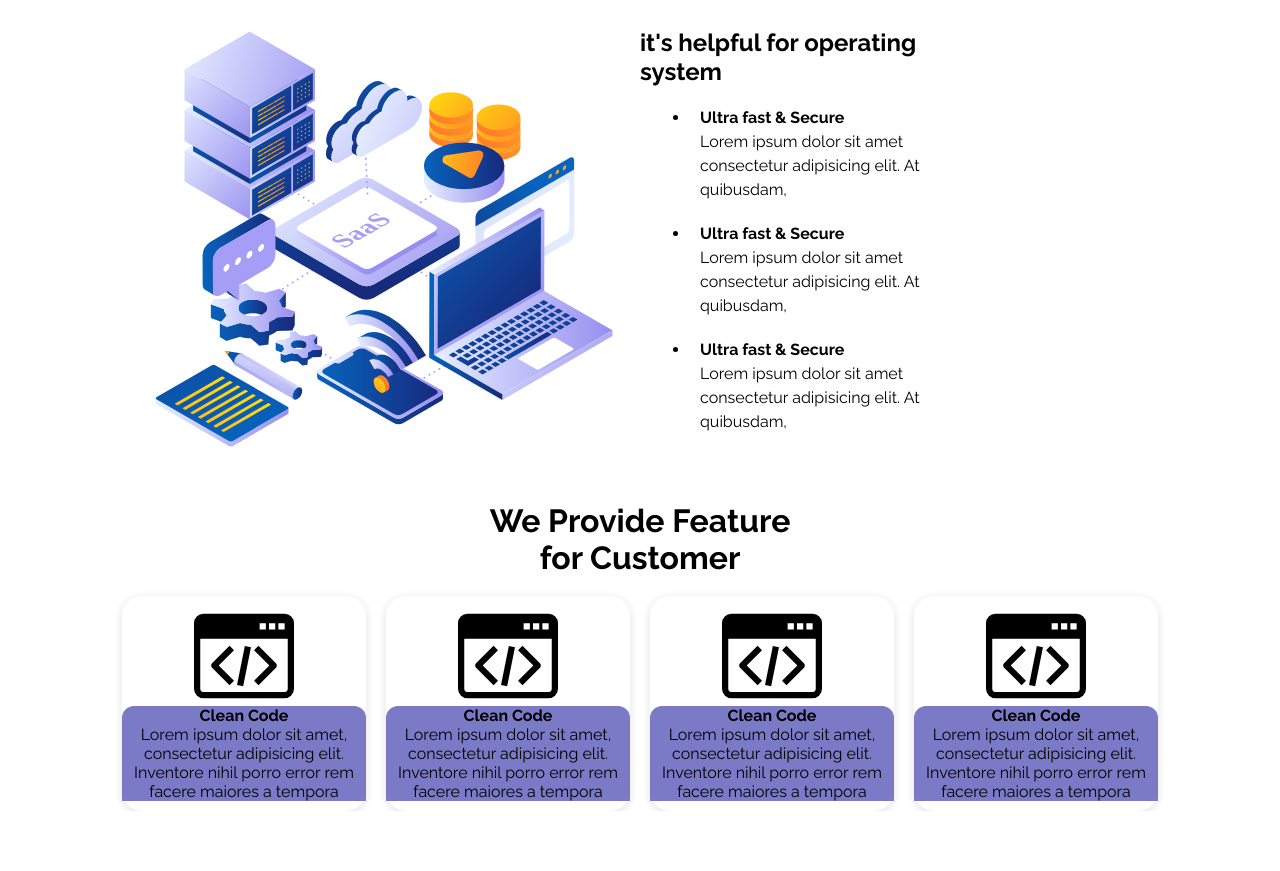
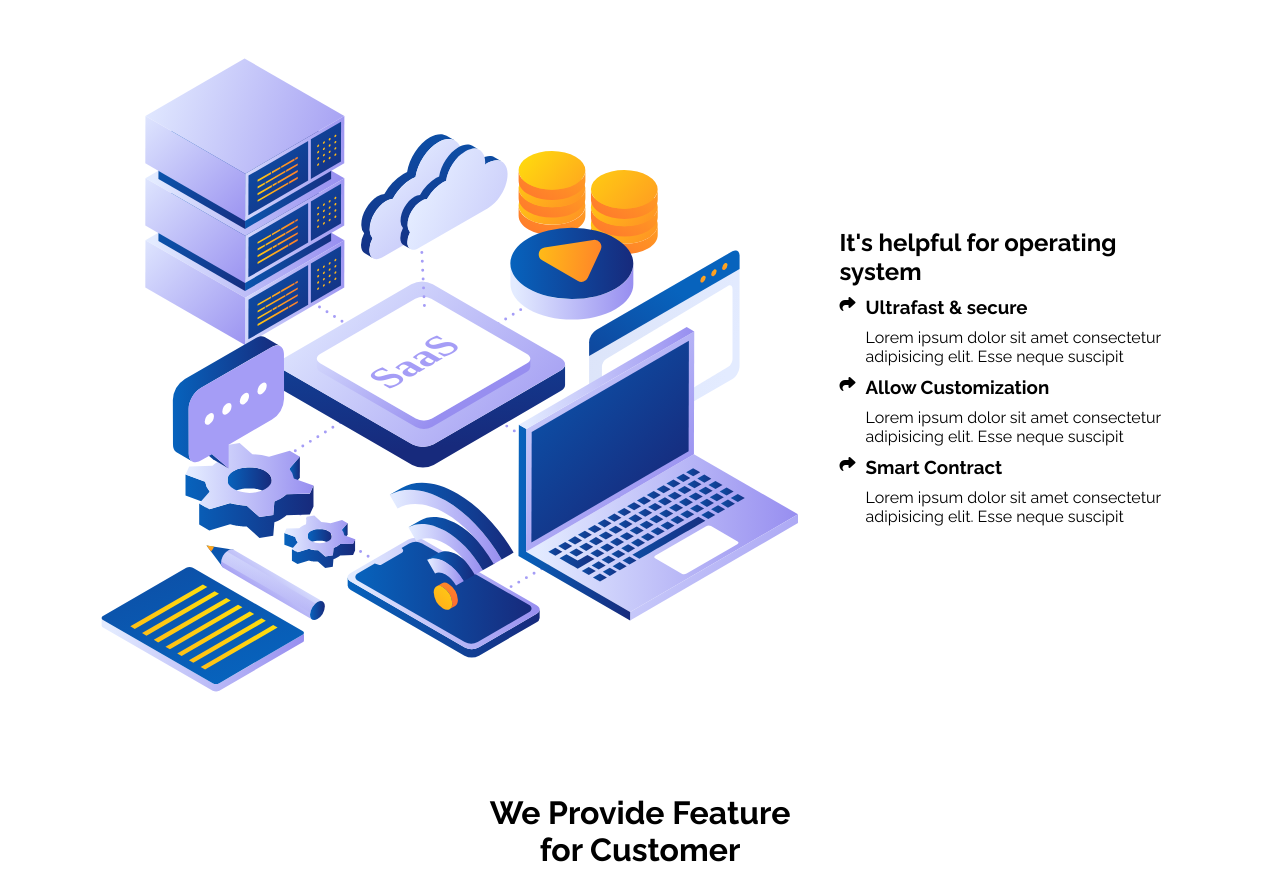
Before and after one commit to cstej/Webpage-Project-13, a plain HTML site: page index.html in a window 1280 px wide. Shown: the part 820-1691 px from the top of the page. Before the commit the page ends 1631 px from the top, so only its background shows below. Drawn offline with Linux system fonts and the light colour scheme.

Commit message:
fixes nav and container

```diff
--- a/index.html
+++ b/index.html
@@ -6,12 +6,20 @@
     <meta name="viewport" content="width=device-width, initial-scale=1.0" />
     <title>Document</title>
     <link rel="stylesheet" href="./style.css" />
+    <link
+      rel="stylesheet"
+      href="https://cdnjs.cloudflare.com/ajax/libs/font-awesome/6.1.2/css/all.min.css"
+      integrity="sha512-1sCRPdkRXhBV2PBLUdRb4tMg1w2YPf37qatUFeS7zlBy7jJI8Lf4VHwWfZZfpXtYSLy85pkm9GaYVYMfw5BC1A=="
+      crossorigin="anonymous"
+      referrerpolicy="no-referrer"
+    />
   </head>
   <body>
     <div class="bg">
       <div class="container">
         <div class="navbar">
           <div class="logo"><img src="./assets/white-logo.png" alt="" /></div>
+          <i class="fa-solid fa-bars hidden"></i>
           <ul class="list">
             <li>Home</li>
             <li>Services</li>
@@ -45,35 +53,39 @@
       </div>
       <div class="mid-hero-right">
         <h2>
-          it's helpful for operating <br />
+          It's helpful for operating <br />
           system
         </h2>
-        <ul>
-          <li>
-            <h4>Ultra fast & Secure</h4>
-
+        <div class="mid-hero-list">
+          <i class="fa-solid fa-share"></i>
+          <div>
+            <h3>Ultrafast & secure</h3>
             <p>
-              Lorem ipsum dolor sit amet consectetur adipisicing elit. At
-              quibusdam,
+              Lorem ipsum dolor sit amet consectetur adipisicing elit. Esse
+              neque suscipit
             </p>
-          </li>
-          <li>
-            <h4>Ultra fast & Secure</h4>
-
+          </div>
+        </div>
+        <div class="mid-hero-list">
+          <i class="fa-solid fa-share"></i>
+          <div>
+            <h3>Allow Customization</h3>
             <p>
-              Lorem ipsum dolor sit amet consectetur adipisicing elit. At
-              quibusdam,
+              Lorem ipsum dolor sit amet consectetur adipisicing elit. Esse
+              neque suscipit
             </p>
-          </li>
-          <li>
-            <h4>Ultra fast & Secure</h4>
-
+          </div>
+        </div>
+        <div class="mid-hero-list">
+          <i class="fa-solid fa-share"></i>
+          <div>
+            <h3>Smart Contract</h3>
             <p>
-              Lorem ipsum dolor sit amet consectetur adipisicing elit. At
-              quibusdam,
+              Lorem ipsum dolor sit amet consectetur adipisicing elit. Esse
+              neque suscipit
             </p>
-          </li>
-        </ul>
+          </div>
+        </div>
       </div>
     </div>
     <div class="bottom-hero">
--- a/style.css
+++ b/style.css
@@ -1,35 +1,42 @@
-@import url('https://fonts.googleapis.com/css2?family=Raleway:wght@400;600;700&display=swap');
-*{
+@import url("https://fonts.googleapis.com/css2?family=Raleway:wght@400;600;700&display=swap");
+* {
   margin: 0;
   padding: 0;
   box-sizing: border-box;
-    font-family: "raleway"
+  font-family: "raleway";
 }
-.container{
+.container {
   max-width: 80rem;
   height: 100vh;
   margin: 0 auto;
-
 }
-.bg{
+.bg {
   background-image: url(./assets/dragon-scales.svg);
   display: block;
   background-size: contain;
   width: 100%;
 }
-.navbar{
+.navbar {
   display: flex;
   justify-content: space-between;
   align-items: center;
   color: white;
   padding-top: 20px;
+  padding-left: 10px;
+  padding-right: 10px;
 }
 
-.logo img{
+.hidden {
+  display: none !important;
+  font-size: 25px;
+  /* visibility: hidden; */
+}
+
+.logo img {
   width: 120px;
 }
 
-.list{
+.list {
   display: flex;
   list-style: none;
   align-items: center;
@@ -37,71 +44,77 @@
   margin-right: 100px;
 }
 
-.navButton{
+.navButton {
   padding: 10px 20px;
   text-align: center;
   border: none;
 }
 
-.header-hero{
+.header-hero {
   display: flex;
   justify-content: space-between;
   color: white;
   align-items: center;
+  padding: 0 10px;
 }
-.header-hero .left{
-    width: 50%;
+
+.header-hero .right {
+  width: 100%;
 }
-.header-hero .right {
-    width: 50%
+.header-hero .right img {
+  width: 100%;
+  display: block;
+  object-fit: cover;
 }
-.header-hero .left h1{
+.header-hero .left h1 {
   font-size: 3rem;
   margin-bottom: 40px;
 }
-.mid-hero{
-    max-width: 71rem;
+.mid-hero {
+  max-width: 75rem;
   display: flex;
-    padding: 0 50px;
+  padding: 0 10px;
   margin: 0 auto;
   align-items: center;
-
+  justify-content: space-between;
 }
-.mid-hero-img{
-    width: 50%;
+.mid-hero-img {
+  width: 100%;
 }
-.mid-hero-right{
-    width: 40%;
+.mid-hero-img {
+  width: 100%;
+  object-fit: cover;
+  display: block;
 }
-.mid-hero-right ul{
-    padding: 10px 50px;
+.mid-hero-list {
+  padding-top: 10px;
+  display: flex;
+  gap: 10px;
 }
-.mid-hero-right ul li{
-    padding: 10px 10px;
-    line-height: 1.5;
+.mid-hero-list p {
+  padding-top: 10px;
 }
 
+.bottom-hero {
+  max-width: 75rem;
+  padding: 0 10px;
 
-.bottom-hero{
-    max-width: 71rem;
-    padding: 0 50px;
   margin: 0 auto;
+  margin-top: 20px;
+}
 
-}
-.bottom-hero-heading{
+.bottom-hero-heading {
   text-align: center;
 }
-.cards{
+.cards {
   display: flex;
   margin-top: 20px;
   justify-content: space-between;
   gap: 20px;
   align-items: center;
   /* flex-wrap: wrap; */
-
-
 }
-.card{
+.card {
   max-width: 250px;
   margin: 0 auto;
   padding: 10px 0;
@@ -112,32 +125,32 @@
   box-shadow: rgba(99, 99, 99, 0.2) 0px 2px 8px 0px;
 }
 
-.card img{
+.card img {
   width: 100px;
 }
-.card div{
+.card div {
   text-align: center;
   background-color: rgb(122, 122, 198);
   border-radius: 12px 12px 0 0;
 }
 
-
-@media screen and (max-width:768px){
-    .list{
+@media screen and (max-width: 768px) {
+  .list {
     display: none;
   }
-    .header-hero{
+  .header-hero {
     flex-direction: column-reverse;
   }
-.mid-hero{
+  .mid-hero {
     flex-direction: column;
   }
   .mid-hero-right {
     width: 100%;
   }
-.cards{
+  .cards {
     flex-wrap: wrap;
-
   }
-
+  .hidden {
+    display: block !important;
   }
+}
```
Lines whose indentation alone changed are shown as unchanged.
